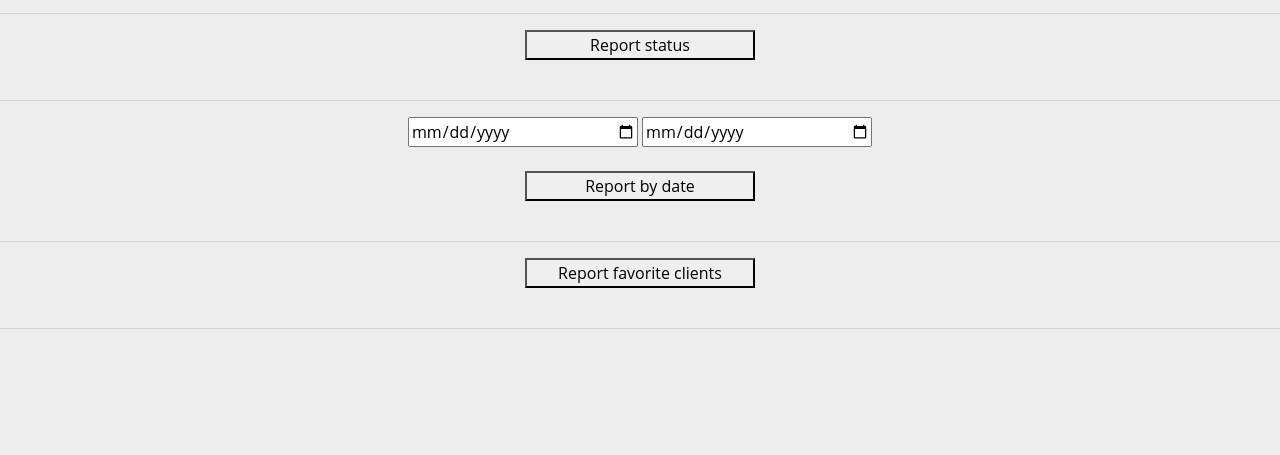
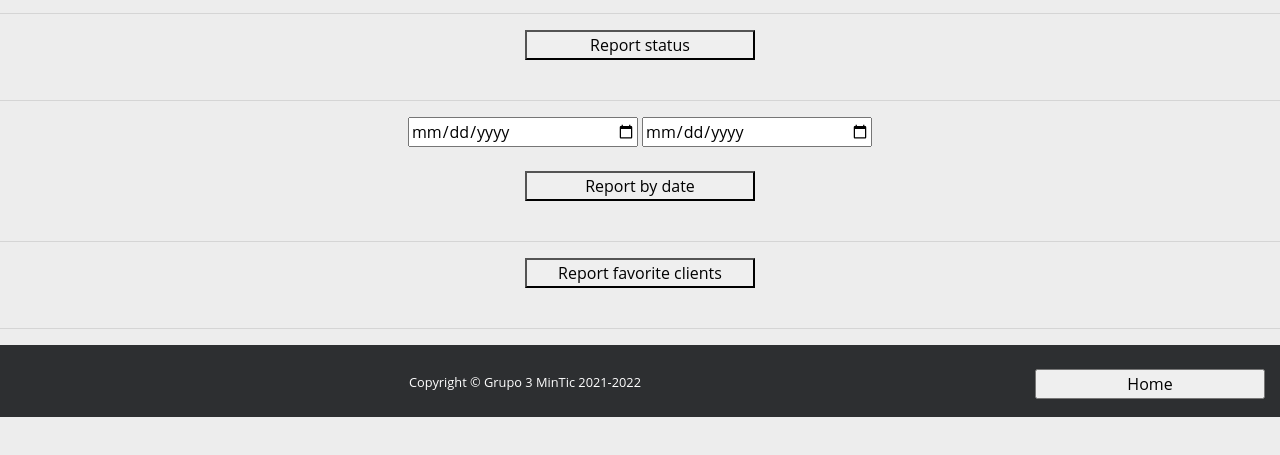
Before and after one commit to DiegoNicolasGS/front-end, a plain HTML site: page reports.html in a window 1280 px wide. Shown: the part 141-596 px from the top of the page. Drawn offline with nearby package versions, Linux system fonts and the light colour scheme.

Commit message:
Update reports.html

```diff
--- a/reports.html
+++ b/reports.html
@@ -53,5 +53,13 @@
 
     </div>
     <hr>
+    <footer class="footer">
+        <div class="copyright py-4 text-center container-fluid">
+            <small>Copyright &copy; Grupo 3 MinTic 2021-2022</small>
+            <a href="index.html">
+                <input type="button" value="Home"style="float: right;">
+            </a>
+        </div>
+    </footer>
 </body>
 </html>
```
